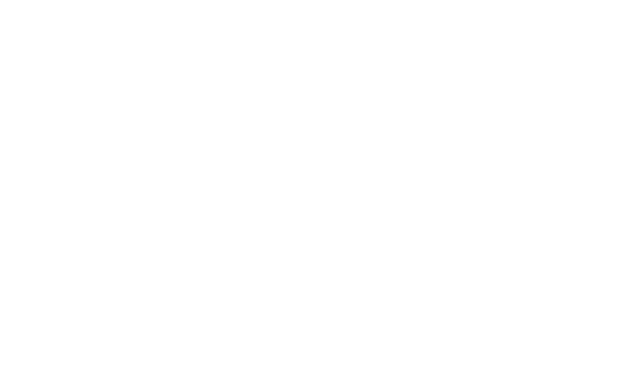
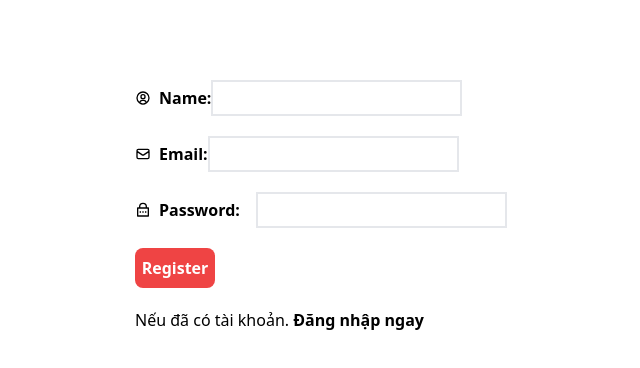
Before and after one commit to kita1510/Kurumi, a React (Vite) app: page /register in a window 1280 px wide. Before the commit this address had no page. Shown: the top 368 px of the page, without its empty margins (345-985 px from the left). Built offline with nearby package versions, Linux system fonts and the light colour scheme.

Commit message:
feat(auth): 🎸 login and register page

```diff
--- a/src/App.tsx
+++ b/src/App.tsx
@@ -3,7 +3,9 @@ import { Route } from "react-router";
 import { Routes } from "react-router-dom";
 import Navbar from "./components/Sidebar";
 import HomePage from "./pages/HomePage";
+import Register from "./pages/Register";
 import ReadingPage from "./pages/ReadingPage";
+import Login from "./pages/Login";
 
 function App() {
   return (
@@ -11,6 +13,8 @@ function App() {
       {/* <Navbar /> */}
       <Route path="/" element={<HomePage />} />
       <Route path="/reading" element={<ReadingPage />} />
+      <Route path="/login" element={<Login />} />
+      <Route path="/register" element={<Register />} />
     </Routes>
   );
 }
--- a/src/components/MainSlider.tsx
+++ b/src/components/MainSlider.tsx
@@ -83,7 +83,7 @@ export default function Example() {
                 paginate(-1);
               }
             }}
-          />
+          ></motion.img>
         </AnimatePresence>
         <div className="next right-3" onClick={() => paginate(1)}>
           <GrFormNext />
--- a/src/components/PaginationPage.tsx
+++ b/src/components/PaginationPage.tsx
@@ -3,6 +3,8 @@ import Topic from "./Topic";
 
 const PaginationPage = () => {
   const [isActive, setIsActive] = useState(false);
+
+
   return (
     <div className="flex justify-center gap-5 mt-5 flex-col w-[70%]">
       <div className="flex justify-between gap-5 flex-wrap">
--- a/src/components/ScrollOnTop.tsx
+++ b/src/components/ScrollOnTop.tsx
@@ -1,7 +1,38 @@
-import React from "react";
+import React, { memo, useEffect, useState } from "react";
 
-const ScrollOnTop = () => {
-  return <div></div>;
-};
+import { CgArrowUpO } from "react-icons/cg";
+
+const ScrollOnTop = memo(() => {
+  const [isScrool, setIsScrool] = useState(false);
+
+  const handleScrool = () => {
+    window.onscroll = () => {
+      setIsScrool(window.scrollY > 500 ? true : false);
+    };
+  };
+
+  const handleMoveToTop = () => {
+    window.scrollTo({ top: 0, behavior: "smooth" });
+  };
+
+  useEffect(() => {
+    handleScrool();
+    return () => {};
+  }, [window.scrollY]);
+
+  return (
+    <div>
+      {isScrool && (
+        <div
+          className="fixed bottom-4 cursor-pointer right-4 px-4 py-2 bg-green-600 text-white rounded-lg flex justify-center items-center gap-2"
+          onClick={handleMoveToTop}
+        >
+          <div className="font-semibold">Scrool On Top</div>
+          <CgArrowUpO size={30} color="white" />
+        </div>
+      )}
+    </div>
+  );
+});
 
 export default ScrollOnTop;
--- a/src/components/UserActive.tsx
+++ b/src/components/UserActive.tsx
@@ -1,9 +1,18 @@
 import React, { ReactNode } from "react";
 
 const UserActive = () => {
-  return <div className="w-20 h-20 rounded-full bg-gradient-to-r from-pink-500 via-red-500 to-yellow-500  flex justify-center items-center">
-    <img className="w-[70px] h-[70px] border-4 rounded-full" src="https://i.pinimg.com/564x/84/f6/6d/84f66d61bf7e64ebb0a348e4e6f644e8.jpg" alt="" />
-  </div>;
+  return (
+    <div className="flex flex-col gap-1">
+      <div className="w-20 h-20 rounded-full bg-gradient-to-r from-pink-500 via-red-500 to-yellow-500  flex  justify-center items-center">
+        <img
+          className="w-[70px] h-[70px] border-4 rounded-full"
+          src="https://i.pinimg.com/564x/84/f6/6d/84f66d61bf7e64ebb0a348e4e6f644e8.jpg"
+          alt=""
+        />
+      </div>
+        <div className="mx-auto">Nino</div>
+    </div>
+  );
 };
 
 export default UserActive;
--- /dev/null
+++ b/src/contexts/AuthContext.tsx
@@ -0,0 +1,77 @@
+import React, { ChangeEvent, createContext, ReactNode, useState } from "react";
+import { useNavigate } from "react-router-dom";
+import client from "~/configs/client";
+
+export interface AuthProps {
+  user: {};
+  handleEnterUserName: (e: ChangeEvent<HTMLInputElement>) => void;
+  handleEnterEmail: (e: ChangeEvent<HTMLInputElement>) => void;
+  handleEnterPassword: (e: ChangeEvent<HTMLInputElement>) => void;
+  handleRegister: () => void;
+  isLoading: boolean;
+  isSuccess: boolean;
+}
+
+export const AuthContext = createContext<AuthProps>(null!);
+
+const AuthProvider = ({ children }: { children: ReactNode }) => {
+  const [user, setUser] = useState({});
+  const [userName, setUserName] = useState("");
+  const [email, setEmail] = useState("");
+  const [password, setPassword] = useState("");
+  const [isLoading, setIsLoading] = useState(false);
+  const [isSuccess, setIsSuccess] = useState(false);
+  const [isError, setIsError] = useState(false);
+  const navigate = useNavigate()
+
+  function handleLogin(e: ChangeEvent<HTMLInputElement>) {}
+
+  function handleEnterUserName(e: ChangeEvent<HTMLInputElement>) {
+    setUserName(e.target.value);
+    console.log(userName);
+  }
+  function handleEnterEmail(e: ChangeEvent<HTMLInputElement>) {
+    setEmail(e.target.value);
+    console.log(email);
+  }
+  function handleEnterPassword(e: ChangeEvent<HTMLInputElement>) {
+    setPassword(e.target.value);
+    console.log(password);
+  }
+
+  async function handleRegister() {
+    setIsLoading(true);
+    try {
+      await client.post("/api/auth/register", { name: userName, email, password });
+      console.log("Đăng kí tài khoản khoản thành công");
+      setIsLoading(false);
+      setIsSuccess(true);
+      setUserName("");
+      setEmail("");
+      setPassword("");
+    } catch (err) {
+      console.log(err);
+      setIsLoading(false);
+      setIsSuccess(false);
+      setIsError(true);
+    }
+  }
+
+  return (
+    <AuthContext.Provider
+      value={{
+        user,
+        handleEnterUserName,
+        handleEnterEmail,
+        handleEnterPassword,
+        handleRegister,
+        isLoading,
+        isSuccess,
+      }}
+    >
+      {children}
+    </AuthContext.Provider>
+  );
+};
+
+export default AuthProvider;
--- /dev/null
+++ b/src/lib/supabase.ts
@@ -0,0 +1,8 @@
+import { createClient } from "@supabase/supabase-js";
+
+const supabase = createClient(
+  import.meta.env.VITE_SUPABASE_URL,
+  import.meta.env.VITE_SUPABASE_ANON_KEY,
+);
+
+export default supabase;
--- a/src/main.tsx
+++ b/src/main.tsx
@@ -2,6 +2,7 @@ import React from "react";
 import ReactDOM from "react-dom/client";
 import { BrowserRouter } from "react-router-dom";
 import App from "./App";
+import AuthProvider from "./contexts/AuthContext";
 
 // styles
 import "./index.css";
@@ -9,7 +10,9 @@ import "./index.css";
 ReactDOM.createRoot(document.getElementById("root")!).render(
   <React.StrictMode>
     <BrowserRouter>
-      <App />
+      <AuthProvider>
+        <App />
+      </AuthProvider>
     </BrowserRouter>
   </React.StrictMode>,
 );
--- a/src/pages/HomePage.tsx
+++ b/src/pages/HomePage.tsx
@@ -4,17 +4,21 @@ import PaginationPage from "~/components/PaginationPage";
 import SlideActive from "~/components/SlideActive";
 import MainSlider from "~/components/MainSlider";
 import RandomTopic from "~/components/RandomTopic";
+import { Link } from "react-router-dom";
+import ScrollOnTop from "~/components/ScrollOnTop";
 
 const HomePage = () => (
   <div className="flex justify-center">
+    <Link to={"/register"}>
     <button className="w-20 h-10 bg-red-600 fixed rounded-lg top-5 right-20 text-white font-[500]">
       Login
     </button>
+    </Link>
     <div className="fixed left-0">
       <Navbar />
     </div>
     <div className="w-[70%] ">
-      <div className="mb-20">
+      <div className="mb-10">
         <SlideActive />
       </div>
       <div className="w-full h-[400px] relative flex gap-10 z-50">
@@ -25,6 +29,9 @@ const HomePage = () => (
         <PaginationPage />
       </div>
     </div>
+    <div>
+      <ScrollOnTop/>
+    </div>
   </div>
 );
 
--- /dev/null
+++ b/src/pages/Login.tsx
@@ -0,0 +1,68 @@
+import React, { Fragment, useContext } from "react";
+import { AuthContext, AuthProps } from "~/contexts/AuthContext";
+import { RiLockPasswordLine } from "react-icons/ri";
+import { HiOutlineMail } from "react-icons/hi";
+import { BiUserCircle } from "react-icons/bi";
+import { Link } from "react-router-dom";
+
+const LoginPage = () => {
+  const {
+    user,
+    handleEnterUserName,
+    handleEnterEmail,
+    handleEnterPassword,
+    handleRegister,
+    isLoading,
+    isSuccess,
+  } = useContext<AuthProps>(AuthContext);
+  return (
+    <div className="flex justify-center items-center mt-20">
+      <div className="flex flex-col gap-5">
+        <div className="flex items-center justify-between w-80">
+          <div className="flex items-center gap-2">
+            <HiOutlineMail />
+            <label className=" font-semibold" htmlFor="">
+              Email:
+            </label>
+          </div>
+          <input className="px-2 py-1 border-2" onChange={handleEnterEmail} type="email" />
+        </div>
+        <div className="flex items-center justify-between gap-4 w-80">
+          <div className="flex items-center gap-2">
+            <RiLockPasswordLine />
+            <label className="font-semibold" htmlFor="">
+              Password:
+            </label>
+          </div>
+          <input className="px-2 py-1 border-2" onChange={handleEnterPassword} type="password" />
+        </div>
+        <div>
+          {isLoading ? (
+            <div>Loading...</div>
+          ) : (
+            <button
+              className="w-20 h-10 bg-red-500 text-white font-semibold rounded-lg outline-none mx-auto "
+              onClick={handleRegister}
+              disabled={isLoading}
+            >
+              Login
+            </button>
+          )}
+        </div>
+        <div>
+          Chưa có tài khoản.
+          <Link to="/register">
+            <b> Đăng kí ngay</b>
+          </Link>
+        </div>
+        {/* {isSuccess ? (
+          <div className="mt-5 font-semibold">Đăng kí tài khoản thành công</div>
+        ) : (
+          <div></div>
+        )} */}
+      </div>
+    </div>
+  );
+};
+
+export default LoginPage;
--- /dev/null
+++ b/src/pages/Register.tsx
@@ -0,0 +1,81 @@
+import React, { Fragment, useContext } from "react";
+import { AuthContext, AuthProps } from "~/contexts/AuthContext";
+import { RiLockPasswordLine } from "react-icons/ri";
+import { HiOutlineMail } from "react-icons/hi";
+import { BiUserCircle } from "react-icons/bi";
+import { Link } from "react-router-dom";
+
+const LoginPage = () => {
+  const {
+    user,
+    handleEnterUserName,
+    handleEnterEmail,
+    handleEnterPassword,
+    handleRegister,
+    isLoading,
+    isSuccess,
+  } = useContext<AuthProps>(AuthContext);
+  return (
+    <div className="flex justify-center items-center mt-20">
+      <div className="flex flex-col gap-5">
+        <div className="flex items-center justify-between w-80">
+          <div className="flex items-center gap-2">
+            <BiUserCircle />
+            <label className=" font-semibold" htmlFor="">
+              Name:
+            </label>
+          </div>
+          <input
+            className="px-2 py-1 border-2 text-base"
+            onChange={handleEnterUserName}
+            type="text"
+          />
+        </div>
+        <div className="flex items-center justify-between w-80">
+          <div className="flex items-center gap-2">
+            <HiOutlineMail />
+            <label className=" font-semibold" htmlFor="">
+              Email:
+            </label>
+          </div>
+          <input className="px-2 py-1 border-2" onChange={handleEnterEmail} type="email" />
+        </div>
+        <div className="flex items-center justify-between gap-4 w-80">
+          <div className="flex items-center gap-2">
+            <RiLockPasswordLine />
+            <label className="font-semibold" htmlFor="">
+              Password:
+            </label>
+          </div>
+          <input className="px-2 py-1 border-2" onChange={handleEnterPassword} type="password" />
+        </div>
+        <div>
+          {isLoading ? (
+            <div>Loading...</div>
+          ) : (
+            <button
+              className="w-20 h-10 bg-red-500 text-white font-semibold rounded-lg outline-none mx-auto "
+              onClick={handleRegister}
+              disabled={isLoading}
+            >
+              Register
+            </button>
+          )}
+        </div>
+        <div>
+          Nếu đã có tài khoản.
+          <Link to="/login">
+            <b> Đăng nhập ngay</b>
+          </Link>
+        </div>
+        {isSuccess ? (
+          <div className="mt-5 font-semibold">Đăng kí tài khoản thành công</div>
+        ) : (
+          <div></div>
+        )}
+      </div>
+    </div>
+  );
+};
+
+export default LoginPage;
```
